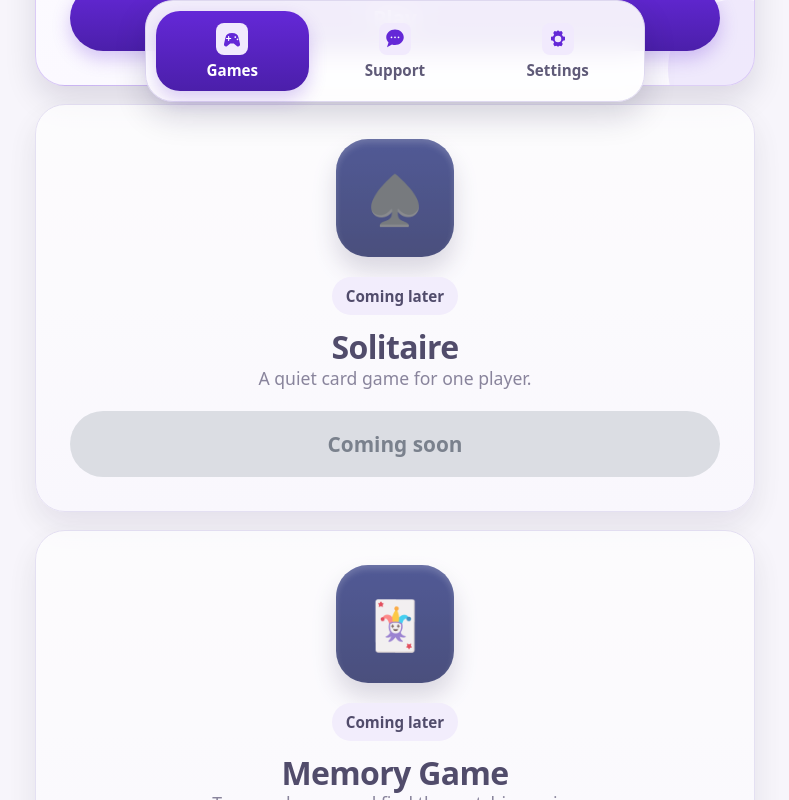
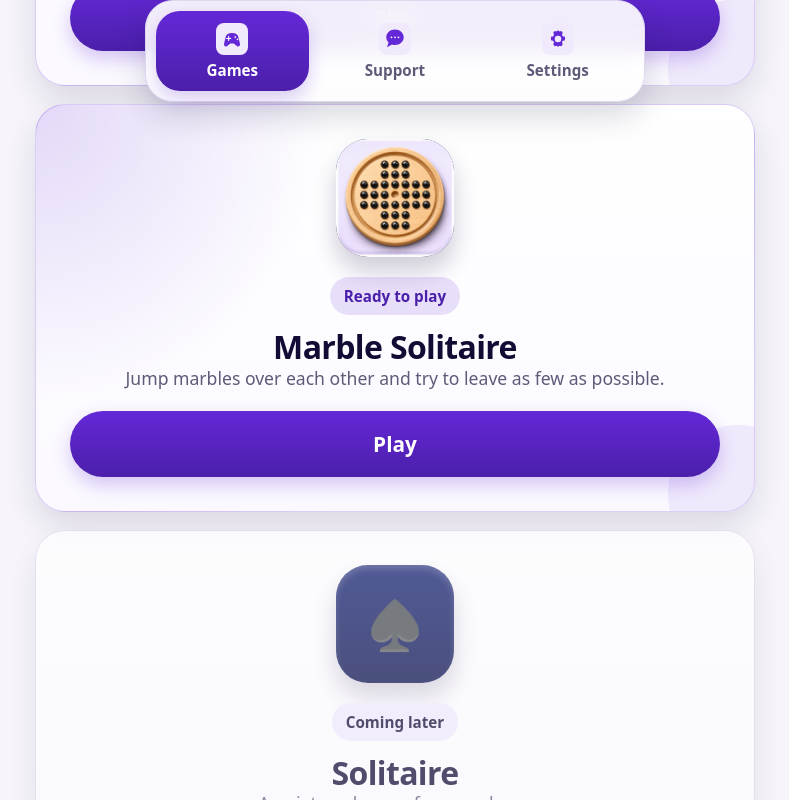
Before and after one commit to sthom120/games-connect4, a React (Vite) app: page / in a window 1280 px wide. Shown: the part 680-1480 px from the top of the page, without its empty margins (245-1034 px from the left). Built offline with nearby package versions, Linux system fonts and the light colour scheme.

Commit message:
Add Marble Solitaire placeholder

```diff
--- a/src/App.jsx
+++ b/src/App.jsx
@@ -3,6 +3,7 @@ import "./App.css";
 
 import GamesDashboard from "./pages/GamesDashboard";
 import Connect4Page from "./pages/Connect4Page";
+import MarbleSolitairePage from "./pages/MarbleSolitairePage";
 import BottomNav from "./components/BottomNav";
 import SettingsPage from "./pages/SettingsPage";
 import MessagesPage from "./pages/MessagesPage";
@@ -23,7 +24,6 @@ function App() {
   });
 
   // This setting controls how smart the phone player is in Connect 4.
-  // This setting controls how smart the phone player is in Connect 4.
   // It is saved on the device so the choice is remembered.
   const [difficulty, setDifficulty] = useState(() => {
     const savedDifficulty = localStorage.getItem("connect4-difficulty");
@@ -35,10 +35,12 @@ const [difficulty, setDifficulty] = useState(() => {
     return "normal";
   });
 
+  // Save the sound setting whenever it changes.
   useEffect(() => {
     localStorage.setItem("games-sound-on", soundOn.toString());
   }, [soundOn]);
 
+  // Save the Connect 4 difficulty whenever it changes.
   useEffect(() => {
     localStorage.setItem("connect4-difficulty", difficulty);
   }, [difficulty]);
@@ -46,6 +48,10 @@ const [difficulty, setDifficulty] = useState(() => {
   function handleSelectGame(gameId) {
     if (gameId === "connect4") {
       setCurrentScreen("connect4");
+    }
+
+    if (gameId === "marble-solitaire") {
+      setCurrentScreen("marble-solitaire");
     }
   }
 
@@ -74,6 +80,10 @@ const [difficulty, setDifficulty] = useState(() => {
           />
         )}
 
+        {currentScreen === "marble-solitaire" && (
+          <MarbleSolitairePage onBackToGames={handleBackToGames} />
+        )}
+
         {currentScreen === "support" && <MessagesPage />}
 
         {currentScreen === "settings" && (
@@ -86,7 +96,8 @@ const [difficulty, setDifficulty] = useState(() => {
         )}
       </div>
 
-      {currentScreen !== "connect4" && (
+      {currentScreen !== "connect4" &&
+        currentScreen !== "marble-solitaire" && (
           <BottomNav
             currentScreen={currentScreen}
             onChangeScreen={setCurrentScreen}
--- a/src/data/gamesList.js
+++ b/src/data/gamesList.js
@@ -10,6 +10,18 @@ export const gamesList = [
     iconType: "image",
     label: "Ready to play",
   },
+
+  {
+  id: "marble-solitaire",
+  name: "Marble Solitaire",
+  description: "Jump marbles over each other and try to leave as few as possible.",
+  status: "available",
+  buttonText: "Play",
+  icon: "icons/marble-solitaire-game-icon.png",
+  iconType: "image",
+  label: "Ready to play",
+},
+
   {
     id: "solitaire",
     name: "Solitaire",
--- /dev/null
+++ b/src/pages/MarbleSolitairePage.jsx
@@ -0,0 +1,18 @@
+function MarbleSolitairePage({ onBackToGames }) {
+  return (
+    <main className="simple-page-card">
+      <h1>Marble Solitaire</h1>
+
+      <p>
+        Marble Solitaire will be a calm single-player puzzle game with a wooden
+        board and shiny black marbles.
+      </p>
+
+      <button type="button" className="new-game-button" onClick={onBackToGames}>
+        Back to Games
+      </button>
+    </main>
+  );
+}
+
+export default MarbleSolitairePage;
```
Also changed, not shown: public/icons/marble-solitaire-game-icon.png (added). Lines whose indentation alone changed are shown as unchanged.
